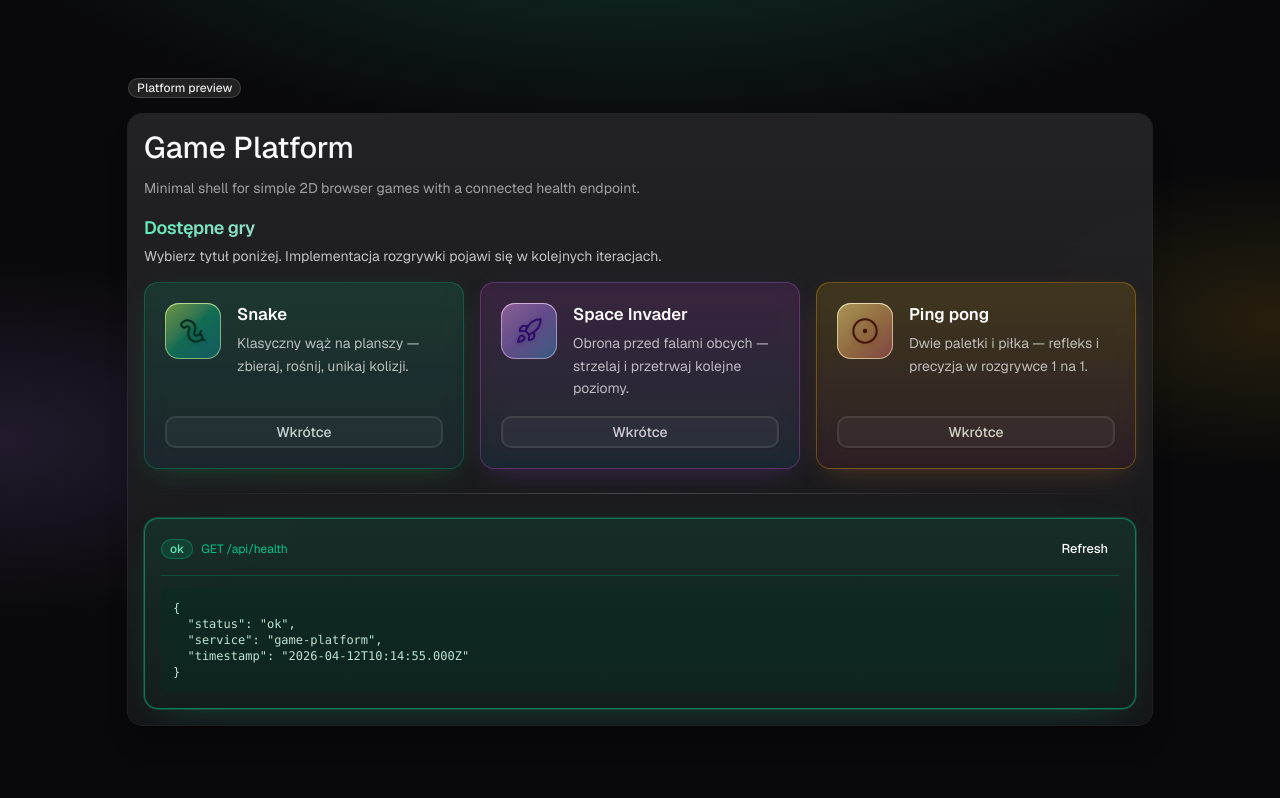
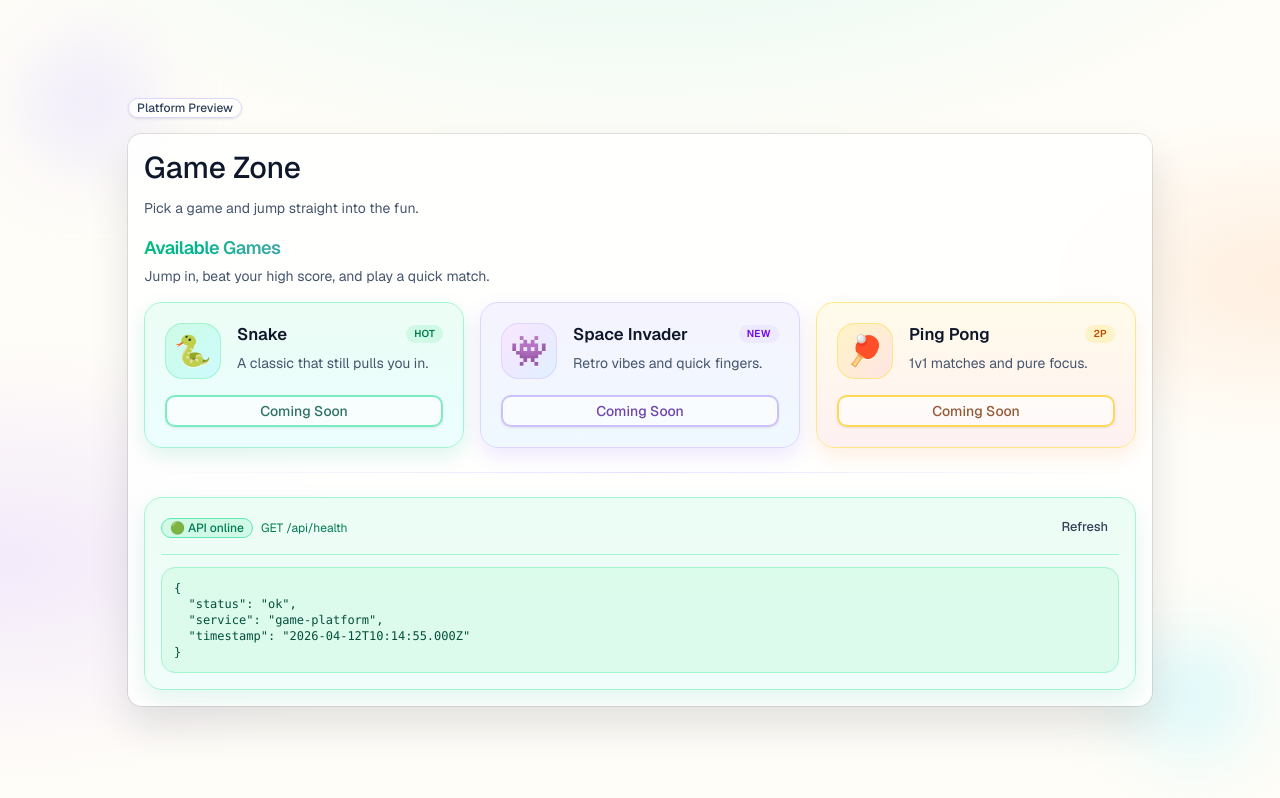
Before and after one commit to mwollek/game-platform, a Next.js app: page / in a window 1280 px wide. Built offline with nearby package versions, Linux system fonts and the light colour scheme.

Commit message:
add game zone panel

```diff
--- a/src/app/games-panel.tsx
+++ b/src/app/games-panel.tsx
@@ -1,13 +1,14 @@
 import { Button } from "@/components/ui/button";
 import { type GameId, GAMES } from "@/lib/games";
 import { cn } from "@/lib/utils";
-import { CircleDot, Rocket, Worm } from "lucide-react";
-import type { LucideIcon } from "lucide-react";
 
 const gameVisual: Record<
 	GameId,
 	{
-		Icon: LucideIcon;
+		emoji: string;
+		tagline: string;
+		badge: string;
+		badgeClass: string;
 		tileClass: string;
 		iconClass: string;
 		cardClass: string;
@@ -15,33 +16,37 @@ const gameVisual: Record<
 	}
 > = {
 	snake: {
-		Icon: Worm,
-		tileClass:
-			"bg-gradient-to-br from-lime-300/50 via-emerald-400/35 to-cyan-500/30 ring-lime-200/55 shadow-[inset_0_1px_0_0_rgba(255,255,255,0.35)]",
-		iconClass: "text-emerald-950 drop-shadow-sm",
+		emoji: "🐍",
+		tagline: "A classic that still pulls you in.",
+		badge: "hot",
+		badgeClass: "bg-emerald-100 text-emerald-700",
+		tileClass: "bg-gradient-to-br from-emerald-100 via-teal-100 to-cyan-100 ring-emerald-200",
+		iconClass: "drop-shadow-[0_1px_0_rgba(255,255,255,0.6)]",
 		cardClass:
-			"border-emerald-400/25 bg-gradient-to-b from-emerald-500/[0.14] to-cyan-500/[0.06] shadow-[0_8px_30px_-12px_rgba(34,197,94,0.35)]",
-		buttonClass:
-			"border-emerald-400/55 bg-emerald-500/20 text-emerald-50 hover:bg-emerald-500/30 dark:text-emerald-50",
+			"border-emerald-200 bg-gradient-to-b from-emerald-50 to-cyan-50 shadow-[0_8px_20px_rgba(16,185,129,0.14)]",
+		buttonClass: "border-emerald-300 bg-white/80 text-emerald-900 hover:bg-emerald-100",
 	},
 	"space-invader": {
-		Icon: Rocket,
-		tileClass:
-			"bg-gradient-to-br from-fuchsia-300/45 via-violet-400/40 to-sky-400/35 ring-fuchsia-200/50 shadow-[inset_0_1px_0_0_rgba(255,255,255,0.35)]",
-		iconClass: "text-violet-950 drop-shadow-sm",
+		emoji: "👾",
+		tagline: "Retro vibes and quick fingers.",
+		badge: "new",
+		badgeClass: "bg-violet-100 text-violet-700",
+		tileClass: "bg-gradient-to-br from-fuchsia-100 via-violet-100 to-sky-100 ring-violet-200",
+		iconClass: "drop-shadow-[0_1px_0_rgba(255,255,255,0.6)]",
 		cardClass:
-			"border-fuchsia-400/25 bg-gradient-to-b from-fuchsia-500/[0.12] to-sky-500/[0.08] shadow-[0_8px_30px_-12px_rgba(168,85,247,0.35)]",
-		buttonClass:
-			"border-fuchsia-400/55 bg-fuchsia-500/20 text-fuchsia-50 hover:bg-fuchsia-500/30 dark:text-fuchsia-50",
+			"border-violet-200 bg-gradient-to-b from-violet-50 to-sky-50 shadow-[0_8px_20px_rgba(139,92,246,0.14)]",
+		buttonClass: "border-violet-300 bg-white/80 text-violet-900 hover:bg-violet-100",
 	},
 	"ping-pong": {
-		Icon: CircleDot,
-		tileClass:
-			"bg-gradient-to-br from-amber-200/55 via-orange-300/45 to-rose-400/35 ring-amber-100/60 shadow-[inset_0_1px_0_0_rgba(255,255,255,0.4)]",
-		iconClass: "text-orange-950 drop-shadow-sm",
+		emoji: "🏓",
+		tagline: "1v1 matches and pure focus.",
+		badge: "2P",
+		badgeClass: "bg-amber-100 text-amber-700",
+		tileClass: "bg-gradient-to-br from-amber-100 via-orange-100 to-rose-100 ring-amber-200",
+		iconClass: "drop-shadow-[0_1px_0_rgba(255,255,255,0.6)]",
 		cardClass:
-			"border-amber-400/30 bg-gradient-to-b from-amber-400/[0.14] to-rose-500/[0.07] shadow-[0_8px_30px_-12px_rgba(251,146,60,0.35)]",
-		buttonClass: "border-amber-400/55 bg-amber-500/25 text-amber-50 hover:bg-amber-500/35",
+			"border-amber-200 bg-gradient-to-b from-amber-50 to-rose-50 shadow-[0_8px_20px_rgba(251,146,60,0.15)]",
+		buttonClass: "border-amber-300 bg-white/80 text-amber-900 hover:bg-amber-100",
 	},
 };
 
@@ -49,47 +54,65 @@ export function GamesPanel() {
 	return (
 		<div data-testid="games-panel" className="space-y-4">
 			<div className="space-y-1">
-				<h2 className="bg-gradient-to-r from-emerald-300 via-fuchsia-300 to-amber-300 bg-clip-text text-base font-semibold tracking-tight text-transparent sm:text-lg">
-					Dostępne gry
+				<h2 className="bg-gradient-to-r from-emerald-500 via-violet-500 to-amber-500 bg-clip-text text-base font-semibold tracking-tight text-transparent sm:text-lg">
+					Available Games
 				</h2>
-				<p className="text-xs text-foreground/75 sm:text-sm">
-					Wybierz tytuł poniżej. Implementacja rozgrywki pojawi się w kolejnych
-					iteracjach.
+				<p className="text-xs text-slate-600 sm:text-sm">
+					Jump in, beat your high score, and play a quick match.
 				</p>
 			</div>
 			<ul className={cn("grid gap-3 sm:gap-4", "grid-cols-1 sm:grid-cols-2 xl:grid-cols-3")}>
 				{GAMES.map((game) => {
-					const { Icon, tileClass, iconClass, cardClass, buttonClass } =
-						gameVisual[game.id];
+					const {
+						emoji,
+						tagline,
+						badge,
+						badgeClass,
+						tileClass,
+						iconClass,
+						cardClass,
+						buttonClass,
+					} = gameVisual[game.id];
 					return (
 						<li key={game.id} className="flex h-full min-h-0">
 							<article
 								className={cn(
-									"flex h-full min-h-0 w-full flex-col gap-4 rounded-xl border p-4 backdrop-blur-sm",
+									"flex h-full min-h-0 w-full flex-col gap-4 rounded-2xl border p-4",
 									"transition-[border-color,box-shadow,transform] duration-200 sm:p-5",
-									"hover:-translate-y-0.5 hover:shadow-lg",
+									"hover:-translate-y-0.5 hover:shadow-xl",
 									cardClass
 								)}
 							>
 								<div className="flex min-h-0 gap-3 sm:gap-4">
 									<div
 										className={cn(
-											"flex size-12 shrink-0 items-center justify-center rounded-xl ring-1 ring-inset sm:size-14",
+											"flex size-12 shrink-0 items-center justify-center rounded-2xl ring-1 ring-inset sm:size-14",
 											tileClass
 										)}
 									>
-										<Icon
-											className={cn("size-6 sm:size-7", iconClass)}
-											strokeWidth={1.75}
+										<span
+											className={cn("text-2xl sm:text-3xl", iconClass)}
 											aria-hidden
-										/>
+										>
+											{emoji}
+										</span>
 									</div>
 									<div className="min-w-0 flex-1 space-y-1.5">
-										<h3 className="text-base font-semibold leading-snug text-foreground sm:text-[1.05rem]">
-											{game.title}
-										</h3>
-										<p className="text-xs leading-relaxed text-foreground/70 sm:text-sm">
-											{game.description}
+										<div className="flex items-center justify-between gap-2">
+											<h3 className="text-base font-semibold leading-snug text-slate-900 sm:text-[1.05rem]">
+												{game.title}
+											</h3>
+											<span
+												className={cn(
+													"rounded-full px-2 py-0.5 text-[10px] font-semibold uppercase tracking-wide",
+													badgeClass
+												)}
+											>
+												{badge}
+											</span>
+										</div>
+										<p className="text-xs leading-relaxed text-slate-600 sm:text-sm">
+											{tagline}
 										</p>
 									</div>
 								</div>
@@ -104,7 +127,7 @@ export function GamesPanel() {
 									disabled
 									aria-disabled
 								>
-									Wkrótce
+									Coming Soon
 								</Button>
 							</article>
 						</li>
--- a/src/app/globals.css
+++ b/src/app/globals.css
@@ -89,7 +89,7 @@
 		@apply text-foreground antialiased;
 		font-family: var(--font-geist-sans), system-ui, sans-serif;
 		background:
-			radial-gradient(ellipse 120% 80% at 50% -20%, #1a2e1f 0%, var(--background) 55%),
+			radial-gradient(ellipse 120% 80% at 50% -20%, #e7f7ff 0%, var(--background) 55%),
 			var(--background);
 	}
 }
--- a/src/app/health-status.tsx
+++ b/src/app/health-status.tsx
@@ -19,12 +19,14 @@ export function HealthStatus() {
 		<div
 			data-testid="health-panel"
 			className={cn(
-				"space-y-3 rounded-xl border bg-background/50 p-4 transition-colors",
+				"space-y-3 rounded-2xl border bg-white/80 p-4 transition-colors shadow-sm",
 				isHealthy &&
-					"border-emerald-400/50 bg-gradient-to-b from-emerald-500/[0.12] to-emerald-600/[0.06] shadow-[0_0_0_1px_rgba(52,211,153,0.2),0_12px_40px_-18px_rgba(16,185,129,0.35)]",
+					"border-emerald-200 bg-gradient-to-b from-emerald-50 to-teal-50 shadow-[0_10px_24px_rgba(16,185,129,0.12)]",
 				isUnhealthy &&
-					"border-red-500/45 bg-red-500/[0.07] shadow-[0_0_0_1px_rgba(239,68,68,0.12)]",
-				!isHealthy && !isUnhealthy && "border-white/10"
+					"border-red-200 bg-gradient-to-b from-red-50 to-orange-50 shadow-[0_10px_24px_rgba(239,68,68,0.1)]",
+				!isHealthy &&
+					!isUnhealthy &&
+					"border-violet-100 bg-gradient-to-b from-violet-50/80 to-white"
 			)}
 		>
 			<div className="flex items-center justify-between gap-3">
@@ -33,22 +35,22 @@ export function HealthStatus() {
 						variant="outline"
 						className={cn(
 							isHealthy &&
-								"border-emerald-500/40 bg-emerald-500/15 text-emerald-300 [a]:hover:bg-emerald-500/25",
+								"border-emerald-300 bg-emerald-100 text-emerald-700 [a]:hover:bg-emerald-200",
 							isUnhealthy &&
-								"border-red-500/40 bg-red-500/15 text-red-300 [a]:hover:bg-red-500/25",
+								"border-red-300 bg-red-100 text-red-700 [a]:hover:bg-red-200",
 							!isHealthy &&
 								!isUnhealthy &&
-								"border-border/60 bg-muted/30 text-muted-foreground"
+								"border-violet-200 bg-violet-100 text-violet-700"
 						)}
 					>
-						{badgeLabel}
+						{isHealthy ? "🟢 API online" : badgeLabel}
 					</Badge>
 					<span
 						className={cn(
 							"text-xs",
-							isHealthy && "text-emerald-400/90",
-							isUnhealthy && "text-red-400/90",
-							!isHealthy && !isUnhealthy && "text-muted-foreground"
+							isHealthy && "text-emerald-700",
+							isUnhealthy && "text-red-700",
+							!isHealthy && !isUnhealthy && "text-violet-700"
 						)}
 					>
 						GET /api/health
@@ -59,20 +61,27 @@ export function HealthStatus() {
 					size="sm"
 					onClick={() => void refresh()}
 					disabled={isLoading}
+					className="text-slate-700 hover:bg-slate-100"
 				>
 					{isLoading ? "Refreshing..." : "Refresh"}
 				</Button>
 			</div>
 			<Separator
-				className={cn(isHealthy && "bg-emerald-500/25", isUnhealthy && "bg-red-500/25")}
+				className={cn(
+					isHealthy && "bg-emerald-200",
+					isUnhealthy && "bg-red-200",
+					!isHealthy && !isUnhealthy && "bg-violet-200"
+				)}
 			/>
 			<pre
 				data-testid="health-panel-response"
 				className={cn(
-					"max-h-48 overflow-auto rounded-md p-3 font-mono text-xs",
-					isHealthy && "bg-emerald-950/35 text-emerald-100/90",
-					isUnhealthy && "bg-red-950/35 text-red-100/90",
-					!isHealthy && !isUnhealthy && "bg-muted/40 text-muted-foreground"
+					"max-h-48 overflow-auto rounded-xl border p-3 font-mono text-xs",
+					isHealthy && "border-emerald-200 bg-emerald-100/60 text-emerald-900",
+					isUnhealthy && "border-red-200 bg-red-100/60 text-red-900",
+					!isHealthy &&
+						!isUnhealthy &&
+						"border-violet-200 bg-violet-100/60 text-violet-900"
 				)}
 			>
 				{line}
--- a/src/app/layout.tsx
+++ b/src/app/layout.tsx
@@ -23,7 +23,7 @@ export default function RootLayout({
 	children: React.ReactNode;
 }>) {
 	return (
-		<html lang="en" className="dark">
+		<html lang="en">
 			<body className={`${geistSans.variable} ${geistMono.variable}`}>{children}</body>
 		</html>
 	);
--- a/src/app/page.tsx
+++ b/src/app/page.tsx
@@ -7,37 +7,46 @@ import { Separator } from "@/components/ui/separator";
 export default function Home() {
 	return (
 		<main className="relative flex min-h-screen items-center justify-center px-4 py-8 sm:py-12">
-			<div className="pointer-events-none absolute inset-0 -z-10 bg-zinc-950" aria-hidden />
+			<div className="pointer-events-none absolute inset-0 -z-10 bg-[#fffdf8]" aria-hidden />
 			<div
-				className="pointer-events-none absolute inset-0 -z-10 bg-[radial-gradient(ellipse_90%_55%_at_50%_-15%,rgba(52,211,153,0.22),transparent_58%)]"
+				className="pointer-events-none absolute inset-0 -z-10 bg-[radial-gradient(ellipse_90%_65%_at_50%_-20%,rgba(184,242,230,0.45),transparent_62%)]"
 				aria-hidden
 			/>
 			<div
-				className="pointer-events-none absolute inset-0 -z-10 bg-[radial-gradient(ellipse_55%_45%_at_0%_55%,rgba(192,132,252,0.14),transparent_50%)]"
+				className="pointer-events-none absolute inset-0 -z-10 bg-[radial-gradient(ellipse_60%_50%_at_0%_70%,rgba(217,194,255,0.32),transparent_55%)]"
 				aria-hidden
 			/>
 			<div
-				className="pointer-events-none absolute inset-0 -z-10 bg-[radial-gradient(ellipse_50%_40%_at_100%_40%,rgba(251,191,36,0.12),transparent_48%)]"
+				className="pointer-events-none absolute inset-0 -z-10 bg-[radial-gradient(ellipse_45%_40%_at_100%_35%,rgba(255,214,179,0.35),transparent_52%)]"
+				aria-hidden
+			/>
+			<div
+				className="pointer-events-none absolute left-6 top-10 -z-10 h-24 w-24 rounded-full bg-violet-200/45 blur-2xl sm:h-32 sm:w-32"
+				aria-hidden
+			/>
+			<div
+				className="pointer-events-none absolute bottom-12 right-8 -z-10 h-24 w-24 rounded-full bg-cyan-200/45 blur-2xl sm:h-28 sm:w-28"
 				aria-hidden
 			/>
 			<section className="w-full max-w-2xl space-y-4 xl:max-w-5xl">
 				<Badge
 					variant="secondary"
-					className="rounded-full border border-white/15 bg-white/10 text-foreground/90 backdrop-blur-sm"
+					className="rounded-full border border-violet-200 bg-white/80 text-slate-700 shadow-sm backdrop-blur-sm"
 				>
-					Platform preview
+					Platform Preview
 				</Badge>
-				<Card className="border-white/12 bg-gradient-to-b from-zinc-800/85 to-zinc-900/90 shadow-xl shadow-black/25 backdrop-blur-md">
+				<Card className="border-violet-100 bg-white/85 shadow-[0_20px_40px_rgba(15,23,42,0.12)] backdrop-blur-md">
 					<CardHeader className="space-y-2">
-						<CardTitle className="text-2xl sm:text-3xl">Game Platform</CardTitle>
-						<CardDescription>
-							Minimal shell for simple 2D browser games with a connected health
-							endpoint.
+						<CardTitle className="text-2xl text-slate-900 sm:text-3xl">
+							Game Zone
+						</CardTitle>
+						<CardDescription className="text-slate-600">
+							Pick a game and jump straight into the fun.
 						</CardDescription>
 					</CardHeader>
 					<CardContent className="space-y-6">
 						<GamesPanel />
-						<Separator className="bg-gradient-to-r from-transparent via-white/20 to-transparent" />
+						<Separator className="bg-gradient-to-r from-transparent via-violet-200/70 to-transparent" />
 						<HealthStatus />
 					</CardContent>
 				</Card>
--- a/src/lib/games.ts
+++ b/src/lib/games.ts
@@ -10,16 +10,16 @@ export const GAMES: readonly GameListItem[] = [
 	{
 		id: "snake",
 		title: "Snake",
-		description: "Klasyczny wąż na planszy — zbieraj, rośnij, unikaj kolizji.",
+		description: "Classic snake on a grid - collect, grow, and avoid collisions.",
 	},
 	{
 		id: "space-invader",
 		title: "Space Invader",
-		description: "Obrona przed falami obcych — strzelaj i przetrwaj kolejne poziomy.",
+		description: "Defend against waves of aliens - shoot and survive each level.",
 	},
 	{
 		id: "ping-pong",
-		title: "Ping pong",
-		description: "Dwie paletki i piłka — refleks i precyzja w rozgrywce 1 na 1.",
+		title: "Ping Pong",
+		description: "Two paddles and one ball - reflexes and precision in a 1v1 match.",
 	},
 ];
```
Also changed, not shown: 1 other file (tests, documents, lock files or other folders).
